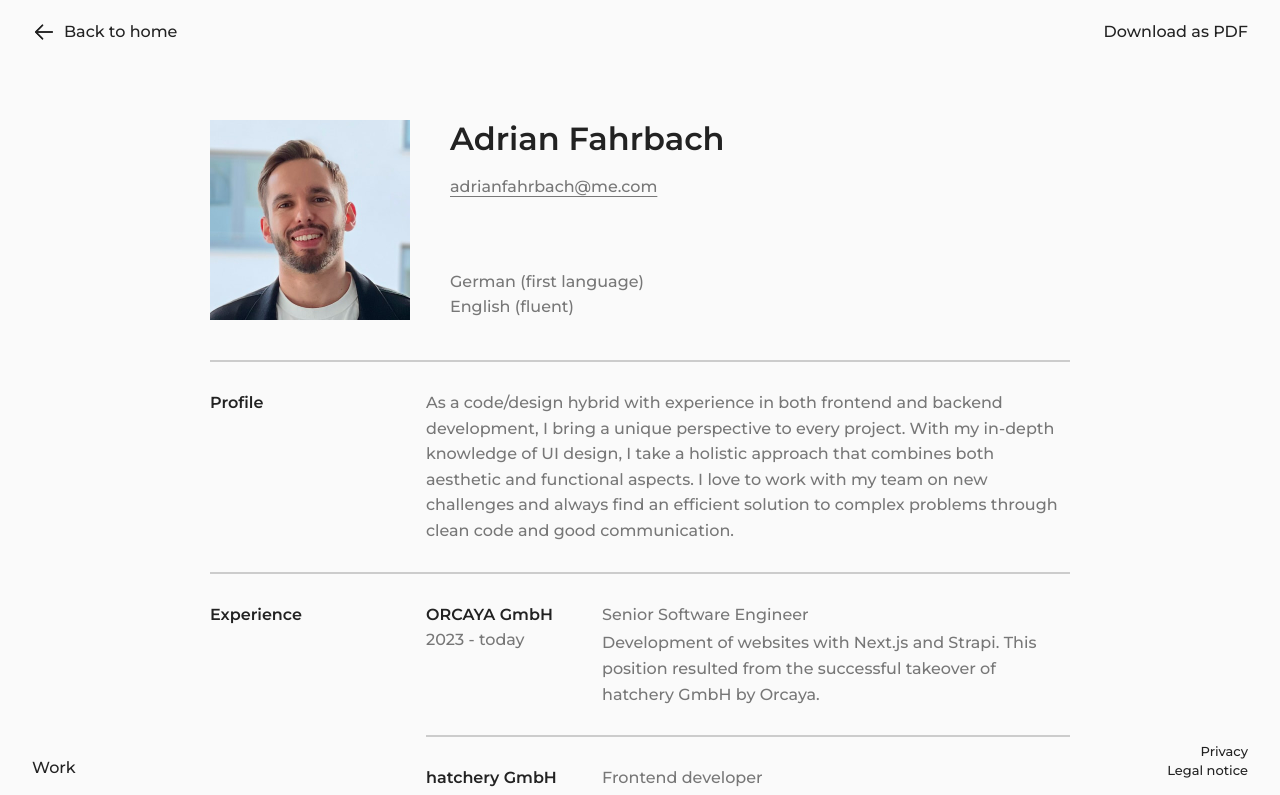
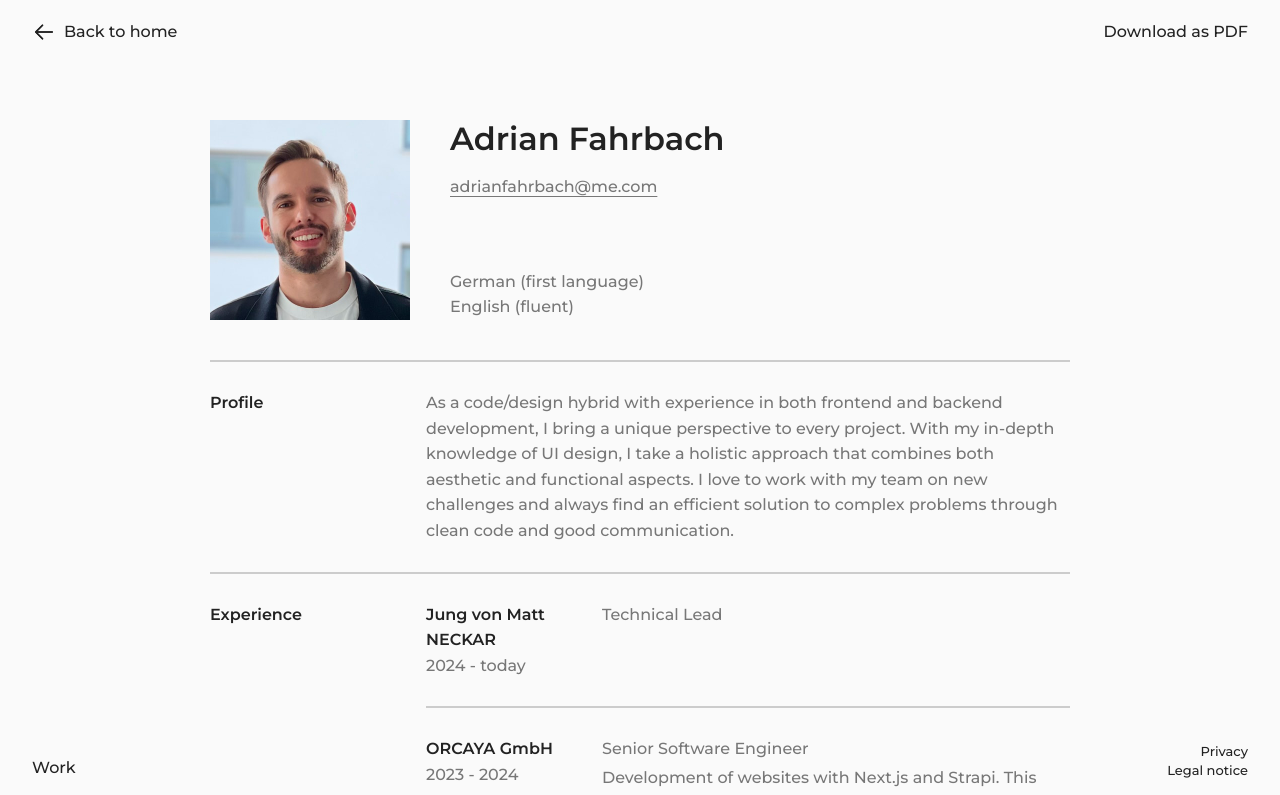
Before and after one commit to AdrianFahrbach/personal-website, a Next.js app: page /cv in a window 1280 px wide. Shown: the top 795 px of the page. Built offline with nearby package versions, Linux system fonts and the light colour scheme.

Commit message:
✨ feat: add JvM to CV

```diff
--- a/src/app/cv/page.tsx
+++ b/src/app/cv/page.tsx
@@ -50,8 +50,16 @@ export default function Privacy() {
               <hr className={classNames(cvStyles.hr, cvStyles.fullWidthHr)} />
               <h2>Experience</h2>
               <div className={cvStyles.infoCol}>
+                <h3>Jung von Matt NECKAR</h3>
+                <p>2024 - today</p>
+              </div>
+              <div className={cvStyles.text}>
+                <p>Technical Lead</p>
+              </div>
+              <hr className={cvStyles.hr} />
+              <div className={cvStyles.infoCol}>
                 <h3>ORCAYA GmbH</h3>
-                <p>2023 - today</p>
+                <p>2023 - 2024</p>
               </div>
               <div className={cvStyles.text}>
                 <p>Senior Software Engineer</p>
--- a/src/app/page.tsx
+++ b/src/app/page.tsx
@@ -22,13 +22,13 @@ export default function Home() {
                 ['a', { text: 'designer', isHighlighted: true, dataTag: 'designer' }],
                 ['and', { text: 'developer', isHighlighted: true, dataTag: 'developer' }],
                 ['working', 'at'],
-                [{ text: 'Orcaya', isHighlighted: true, dataTag: 'company' }, '.'],
+                [{ text: 'Jung von Matt', isHighlighted: true, dataTag: 'company' }, '.'],
               ]
             : [
                 ['Hey!', 'I’m', { text: 'Adrian', isHighlighted: true, dataTag: 'name' }, ','],
                 ['a', { text: 'designer', isHighlighted: true, dataTag: 'designer' }],
                 ['and', { text: 'developer', isHighlighted: true, dataTag: 'developer' }],
-                ['working', 'at', { text: 'Orcaya', isHighlighted: true, dataTag: 'company' }, '.'],
+                ['working', 'at', { text: 'JvM', isHighlighted: true, dataTag: 'company' }, '.'],
               ]
         }
       />
```
Also changed, not shown: 1 other file (tests, documents, lock files or other folders).
